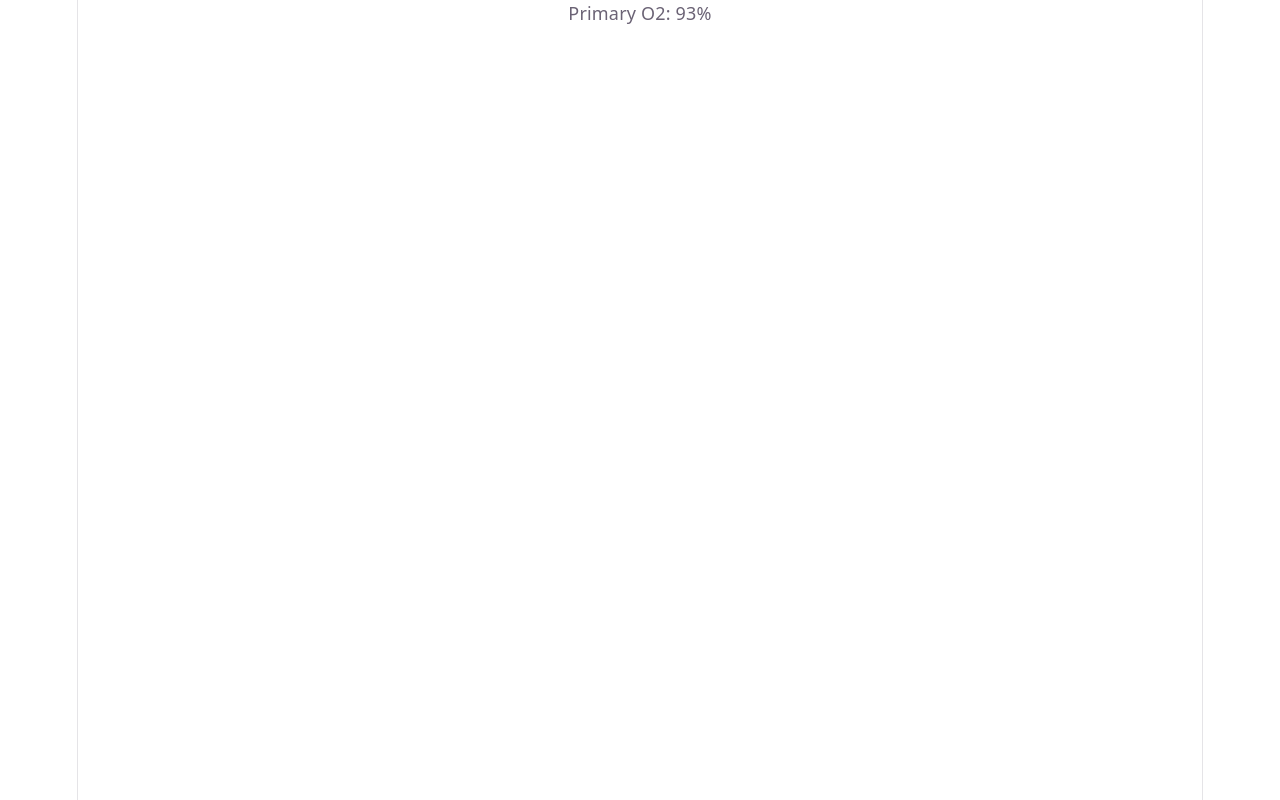
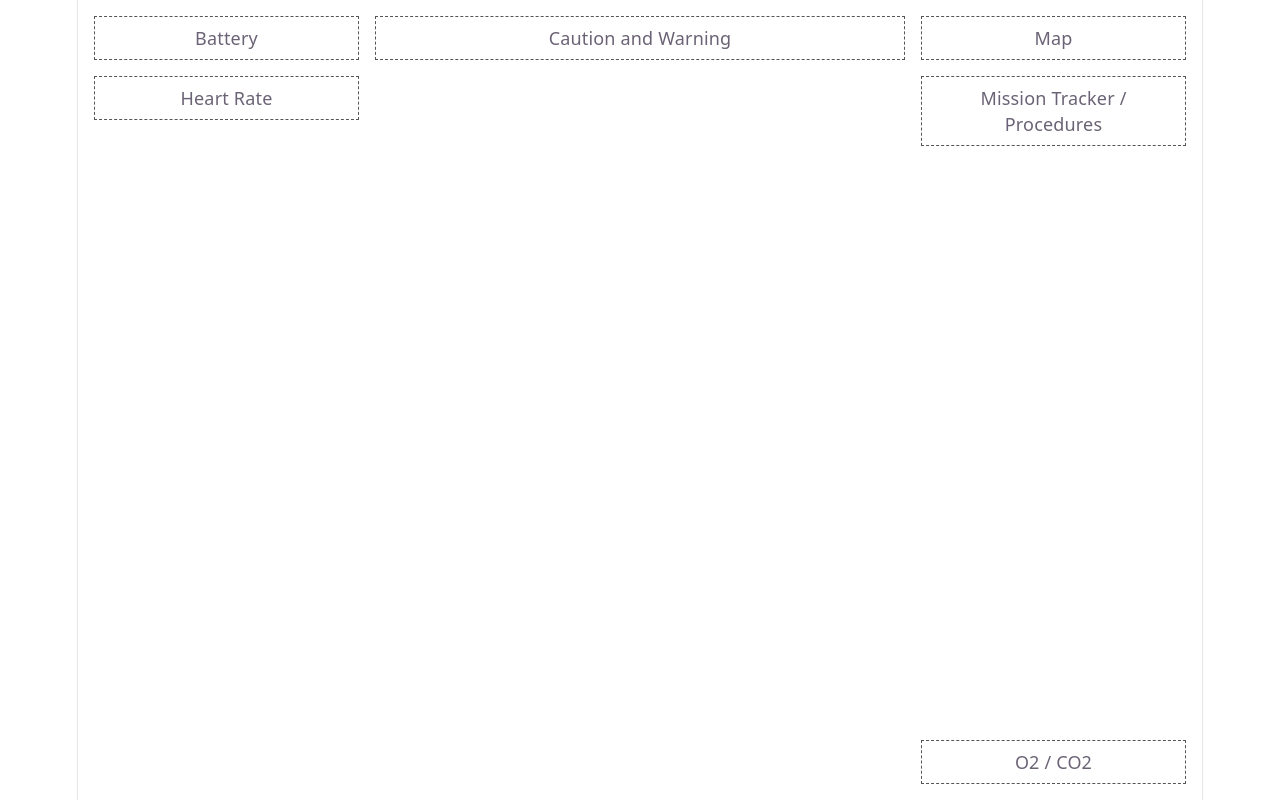
Before and after one commit to kenecu1/nasa-suits-hud, a React (Vite) app in the folder hud/: page / in a window 1280 px wide. Built offline with nearby package versions, Linux system fonts and the light colour scheme.

Commit message:
SUITS-25: add HUD layout with placeholder panels

```diff
--- a/hud/src/App.tsx
+++ b/hud/src/App.tsx
@@ -1,21 +1,7 @@
-import {useState, useEffect} from "react";
-
-function O2Box({label, value}: {label : string; value: number}) {
-  return <p>{label}: {value}%</p>;
-}
+import HudLayout from './layout/HudLayout';
 
 function App() {
-  const [o2, seto2] = useState(100);
-
-  useEffect(() => {
-    const timer = setInterval(() => {
-      seto2(Math.round(Math.random() * 100));
-    }, 1000);
-
-    return () => clearInterval(timer);
-  }, []);
-
-  return <O2Box label="Primary O2" value={o2} />;
+  return <HudLayout />;
 }
 
 export default App;
--- /dev/null
+++ b/hud/src/layout/HudLayout.css
@@ -0,0 +1,25 @@
+.hud {
+  display: grid;
+  height: 100vh;
+  box-sizing: border-box;
+  padding: 16px;
+  gap: 16px;
+  grid-template-columns: 1fr 2fr 1fr;
+  grid-template-rows: auto 1fr auto;
+  grid-template-areas:
+    "battery  warning  map"
+    "heart    center   tracker"
+    ".        center   vitals";
+}
+
+.area-battery { grid-area: battery; }
+.area-warning { grid-area: warning; }
+.area-map     { grid-area: map; }
+.area-tracker { grid-area: tracker; }
+.area-heart   { grid-area: heart; }
+.area-vitals  { grid-area: vitals; }
+
+.panel {
+  border: 1px dashed #555;
+  padding: 8px;
+}
--- /dev/null
+++ b/hud/src/layout/HudLayout.tsx
@@ -0,0 +1,22 @@
+import './HudLayout.css';
+import WarningBanner from '../panels/WarningBanner';
+import BatteryPanel from '../panels/BatteryPanel';
+import MapPanel from '../panels/MapPanel';
+import MissionTracker from '../panels/MissionTracker';
+import HeartRatePanel from '../panels/HeartRatePanel';
+import VitalsPanel from '../panels/VitalsPanel';
+
+function HudLayout() {
+  return (
+    <div className="hud">
+      <div className="area-battery"><BatteryPanel /></div>
+      <div className="area-warning"><WarningBanner /></div>
+      <div className="area-map"><MapPanel /></div>
+      <div className="area-tracker"><MissionTracker /></div>
+      <div className="area-heart"><HeartRatePanel /></div>
+      <div className="area-vitals"><VitalsPanel /></div>
+    </div>
+  );
+}
+
+export default HudLayout;
--- /dev/null
+++ b/hud/src/panels/BatteryPanel.tsx
@@ -0,0 +1,5 @@
+function BatteryPanel() {
+  return <div className="panel">Battery</div>;
+}
+
+export default BatteryPanel;
--- /dev/null
+++ b/hud/src/panels/HeartRatePanel.tsx
@@ -0,0 +1,5 @@
+function HeartRatePanel() {
+  return <div className="panel">Heart Rate</div>;
+}
+
+export default HeartRatePanel;
--- /dev/null
+++ b/hud/src/panels/MapPanel.tsx
@@ -0,0 +1,5 @@
+function MapPanel() {
+  return <div className="panel">Map</div>;
+}
+
+export default MapPanel;
--- /dev/null
+++ b/hud/src/panels/MissionTracker.tsx
@@ -0,0 +1,5 @@
+function MissionTracker() {
+  return <div className="panel">Mission Tracker / Procedures</div>;
+}
+
+export default MissionTracker;
--- /dev/null
+++ b/hud/src/panels/VitalsPanel.tsx
@@ -0,0 +1,5 @@
+function VitalsPanel() {
+  return <div className="panel">O2 / CO2</div>;
+}
+
+export default VitalsPanel;
--- /dev/null
+++ b/hud/src/panels/WarningBanner.tsx
@@ -0,0 +1,5 @@
+function WarningBanner() {
+  return <div className="panel">Caution and Warning</div>;
+}
+
+export default WarningBanner;
```
